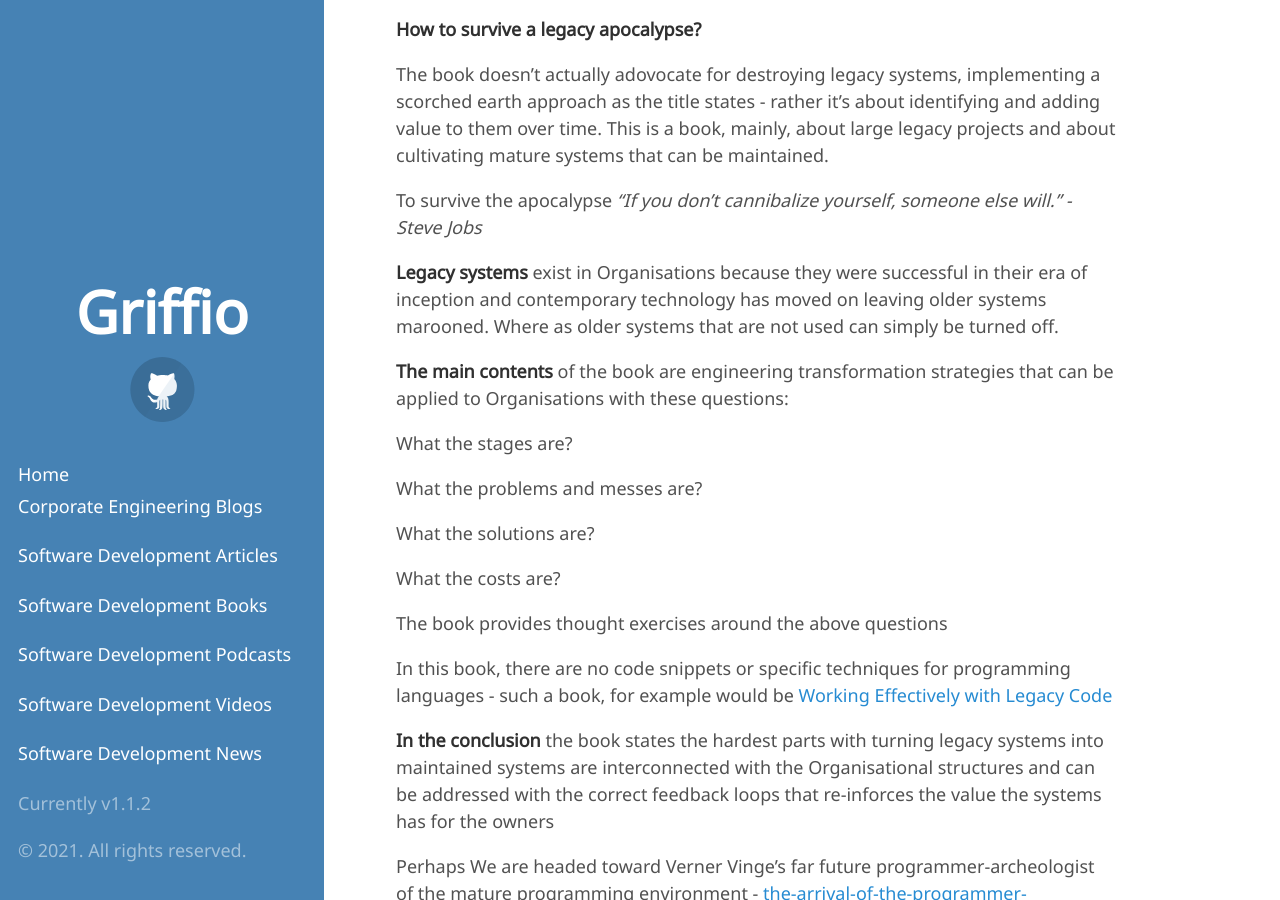
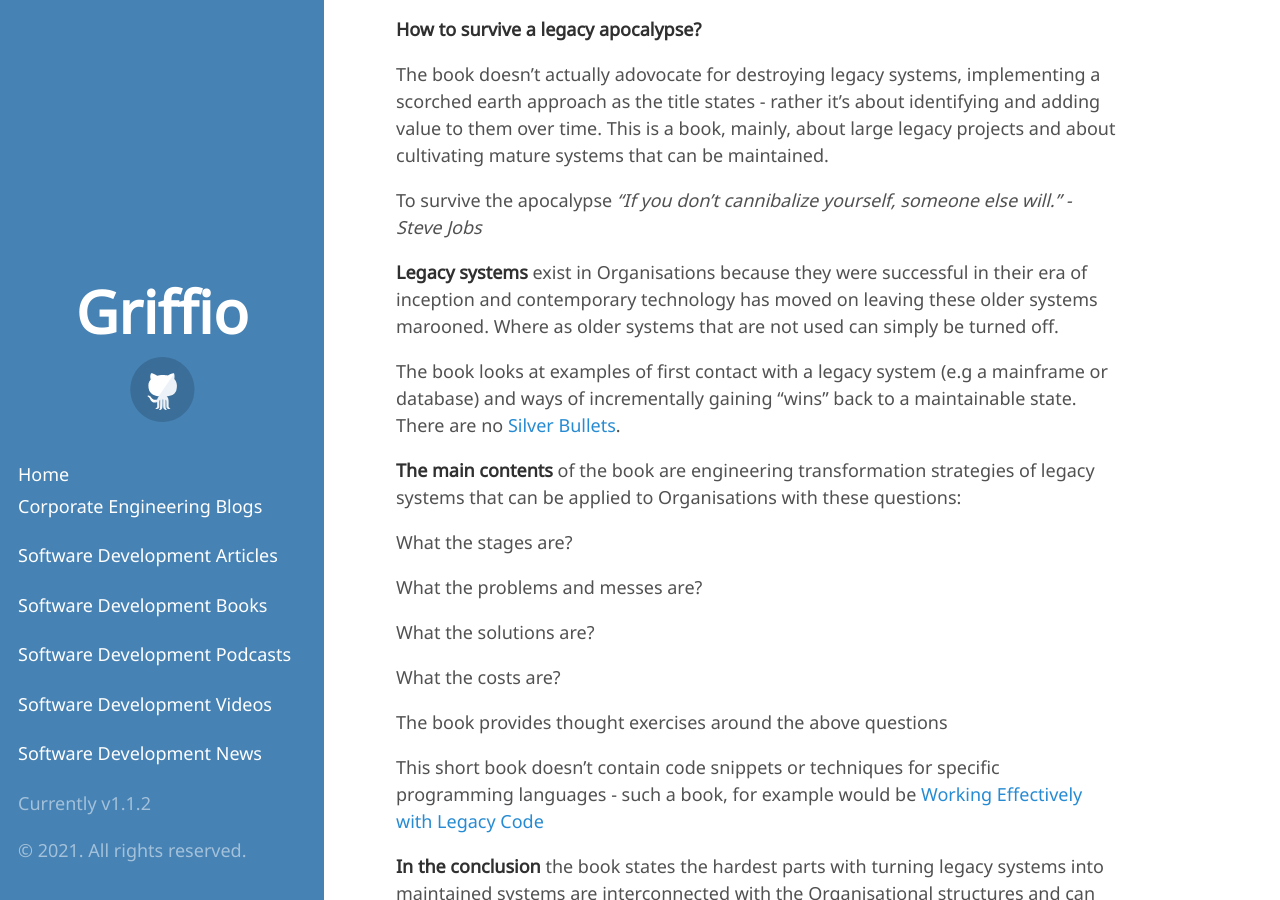
Before and after one commit to griffio/griffio.github.io, a Jekyll site: the page built from _posts/2021-07-14-Kill-It-With-Fire-Review.md, in a window 1280 px wide and 900 px high, scrolled down 1005 px. Built offline with Jekyll 4.4.1, drawn with Linux system fonts in a browser that asks for light colours; some web fonts are replaced.

Commit message:
Update 2021-07-14-Kill-It-With-Fire-Review.md

```diff
--- a/_posts/2021-07-14-Kill-It-With-Fire-Review.md
+++ b/_posts/2021-07-14-Kill-It-With-Fire-Review.md
@@ -29,9 +29,11 @@ The book doesn't actually adovocate for destroying legacy systems, implementing
 
 To survive the apocalypse *"If you don't cannibalize yourself, someone else will." - Steve Jobs*
 
-**Legacy systems** exist in Organisations because they were successful in their era of inception and contemporary technology has moved on leaving older systems marooned. Where as older systems that are not used can simply be turned off.
+**Legacy systems** exist in Organisations because they were successful in their era of inception and contemporary technology has moved on leaving these older systems marooned. Where as older systems that are not used can simply be turned off.
 
-**The main contents** of the book are engineering transformation strategies that can be applied to Organisations with these questions:
+The book looks at examples of first contact with a legacy system (e.g a mainframe or database) and ways of incrementally gaining "wins" back to a maintainable state. There are no [Silver Bullets](https://en.wikipedia.org/wiki/No_Silver_Bullet).
+
+**The main contents** of the book are engineering transformation strategies of legacy systems that can be applied to Organisations with these questions:
 
 What the stages are?
 
@@ -43,7 +45,7 @@ What the costs are?
 
 The book provides thought exercises around the above questions
 
-In this book, there are no code snippets or specific techniques for programming languages - such a book, for example would be
+This short book doesn't contain code snippets or techniques for specific programming languages - such a book, for example would be
 [Working Effectively with Legacy Code](https://www.oreilly.com/library/view/working-effectively-with/0131177052/)
 
 **In the conclusion** the book states the hardest parts with turning legacy systems into maintained systems are interconnected with the Organisational structures and can be addressed with the correct feedback loops that re-inforces the value the systems has for the owners
```
